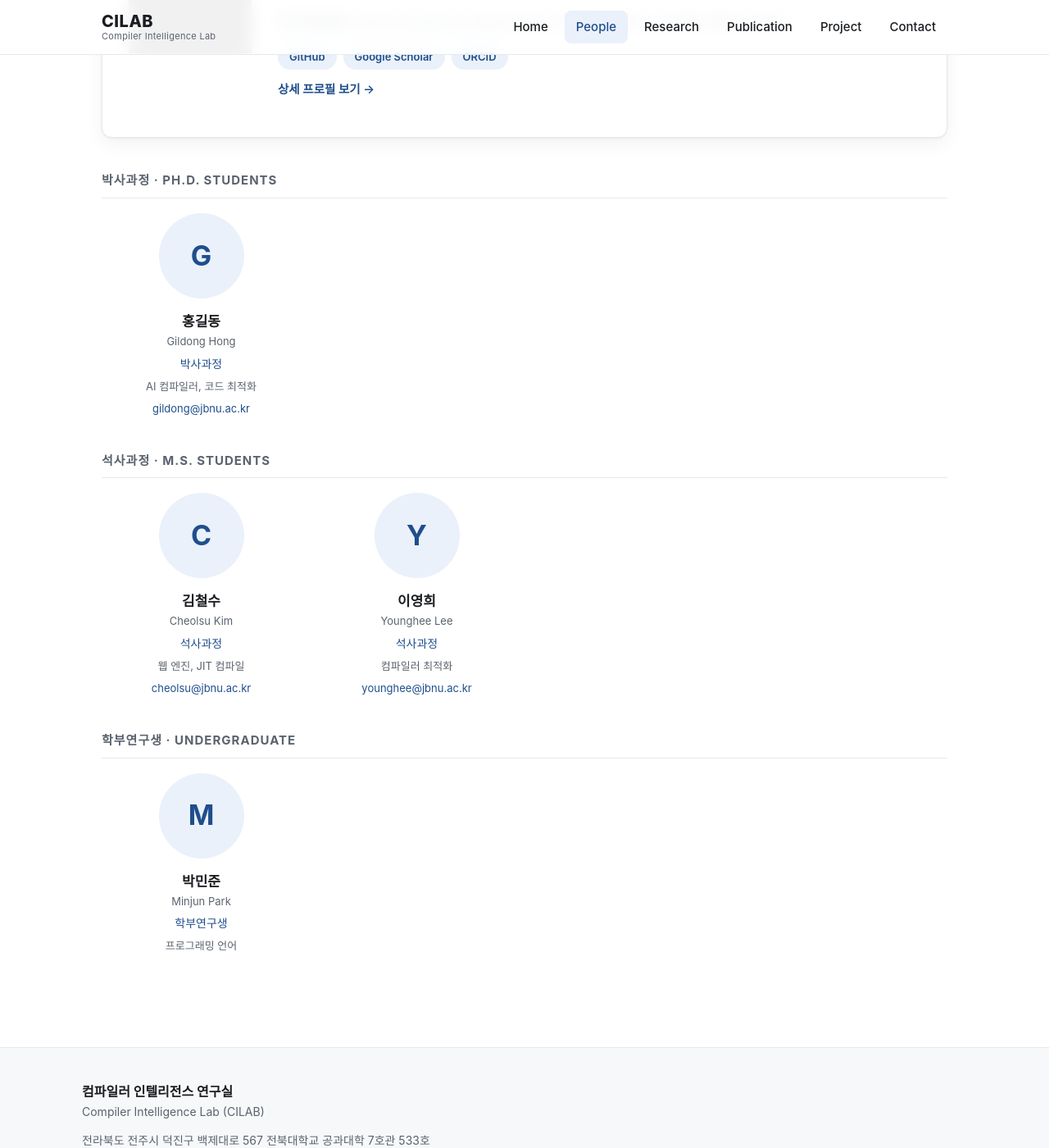
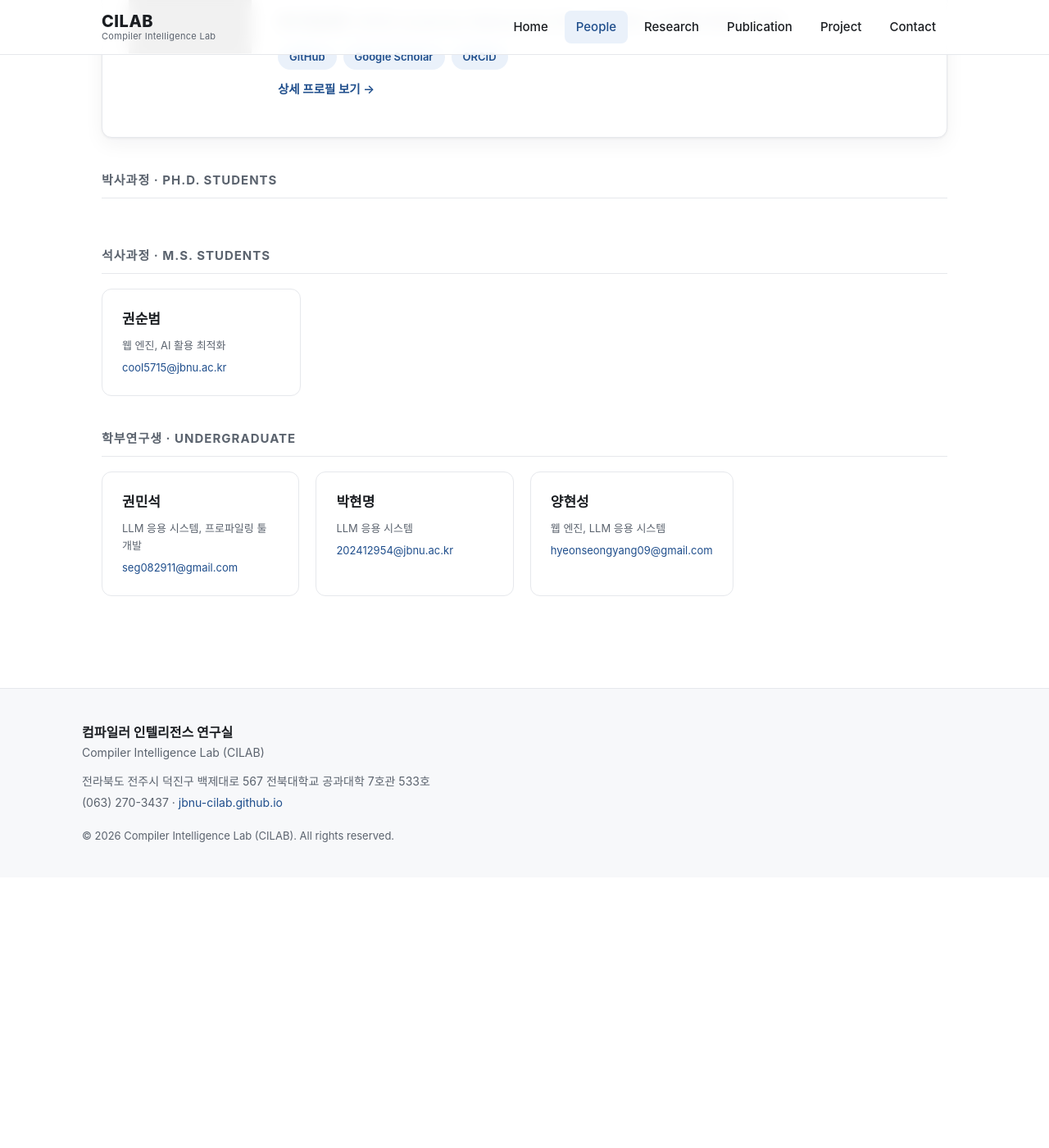
Before and after one commit to JBNU-CILAB/JBNU-CILAB.github.io, a Jekyll site: the page built from people.html, in a window 1280 px wide and 1400 px high, scrolled down 609 px. Shown: the whole window at 82% size. Built offline with Jekyll 4.4.1, drawn with Linux system fonts in a browser that asks for light colours; some web fonts are replaced; after the commit the page ends 1679 px from its top, so only the background shows below that; grey boxes are pictures that could not be loaded.

Commit message:
Fill in real student roster on People page
- Replace placeholder members with actual M.S. and undergrad students
- Remove student photos and role labels; show name/interests/email only
- Keep Ph.D. section heading visible while empty
- Restyle member cards as bordered cards (no avatar)

```diff
--- a/_data/members.yml
+++ b/_data/members.yml
@@ -1,49 +1,45 @@
 # ── 연구실 멤버 ────────────────────────────────────
 # 멤버를 추가하려면 아래 형식으로 항목을 복사해 붙여넣으세요.
-# photo: assets/img/members/ 폴더에 이미지를 넣고 파일명만 적으면 됩니다.
-#        (사진이 없으면 자동으로 이니셜 아바타가 표시됩니다)
 # group: phd / ms / undergrad / alumni 중 하나 (표시 구역이 나뉩니다)
+# name_en: 비워두면 영문명 줄이 표시되지 않습니다.
 
 # ── 박사과정 ──
-- name_ko: "홍길동"
-  name_en: "Gildong Hong"
-  group: phd
-  role: "박사과정"
-  email: "gildong@jbnu.ac.kr"
-  photo: ""
-  interests: "AI 컴파일러, 코드 최적화"
+# (현재 없음 — 추가 시 아래 형식 사용)
+# - name_ko: "이름"
+#   name_en: ""
+#   group: phd
+#   email: ""
+#   interests: ""
 
 # ── 석사과정 ──
-- name_ko: "김철수"
-  name_en: "Cheolsu Kim"
+- name_ko: "권순범"
+  name_en: ""
   group: ms
-  role: "석사과정"
-  email: "cheolsu@jbnu.ac.kr"
-  photo: ""
-  interests: "웹 엔진, JIT 컴파일"
-
-- name_ko: "이영희"
-  name_en: "Younghee Lee"
-  group: ms
-  role: "석사과정"
-  email: "younghee@jbnu.ac.kr"
-  photo: ""
-  interests: "컴파일러 최적화"
+  email: "cool5715@jbnu.ac.kr"
+  interests: "웹 엔진, AI 활용 최적화"
 
 # ── 학부연구생 ──
-- name_ko: "박민준"
-  name_en: "Minjun Park"
+- name_ko: "권민석"
+  name_en: ""
   group: undergrad
-  role: "학부연구생"
-  email: ""
-  photo: ""
-  interests: "프로그래밍 언어"
+  email: "seg082911@gmail.com"
+  interests: "LLM 응용 시스템, 프로파일링 툴 개발"
+
+- name_ko: "박현명"
+  name_en: ""
+  group: undergrad
+  email: "202412954@jbnu.ac.kr"
+  interests: "LLM 응용 시스템"
+
+- name_ko: "양현성"
+  name_en: ""
+  group: undergrad
+  email: "hyeonseongyang09@gmail.com"
+  interests: "웹 엔진, LLM 응용 시스템"
 
 # ── 졸업생 (Alumni) ──
 # - name_ko: "졸업생 이름"
 #   name_en: "Alumni Name"
 #   group: alumni
-#   role: "석사 졸업 (2025)"
 #   email: ""
-#   photo: ""
 #   interests: "현재 소속: OO기업"
--- a/assets/css/style.css
+++ b/assets/css/style.css
@@ -133,22 +133,13 @@ h2.section-title { font-size: 26px; margin: 0 0 28px; letter-spacing: -.3px; }
   margin: 40px 0 18px; padding-bottom: 8px; border-bottom: 1px solid var(--line);
 }
 .member {
-  display: flex; flex-direction: column; align-items: center; text-align: center;
-}
-.member .avatar {
-  width: 104px; height: 104px; border-radius: 50%; object-fit: cover;
-  margin-bottom: 14px; border: 1px solid var(--line);
-}
-.member .avatar-fallback {
-  width: 104px; height: 104px; border-radius: 50%;
-  display: flex; align-items: center; justify-content: center;
-  font-size: 34px; font-weight: 700; color: var(--accent);
-  background: var(--accent-soft); margin-bottom: 14px;
+  display: flex; flex-direction: column; align-items: flex-start;
+  background: var(--bg); border: 1px solid var(--line);
+  border-radius: var(--radius); padding: 22px 24px;
 }
 .member .m-name { font-weight: 700; font-size: 17px; }
 .member .m-name-en { color: var(--text-muted); font-size: 13px; }
-.member .m-role { color: var(--accent); font-size: 14px; margin-top: 4px; }
-.member .m-interest { color: var(--text-muted); font-size: 13px; margin-top: 6px; }
+.member .m-interest { color: var(--text-muted); font-size: 13px; margin-top: 8px; }
 .member .m-email { font-size: 13px; margin-top: 6px; }
 
 /* PI (교수) 강조 카드 */
--- a/people.html
+++ b/people.html
@@ -48,20 +48,13 @@ permalink: /people/
     {% assign labels = "박사과정 · Ph.D. Students,석사과정 · M.S. Students,학부연구생 · Undergraduate,졸업생 · Alumni" | split: "," %}
     {% for g in groups %}
       {% assign members = site.data.members | where: "group", g %}
-      {% if members.size > 0 %}
+      {% if members.size > 0 or g == "phd" %}
         <div class="group-title">{{ labels[forloop.index0] }}</div>
         <div class="grid grid-4">
           {% for m in members %}
           <div class="member">
-            {% if m.photo and m.photo != "" %}
-              <img class="avatar" src="{{ '/assets/img/members/' | append: m.photo | relative_url }}" alt="{{ m.name_ko }}"
-                   onerror="this.outerHTML='<div class=\'avatar-fallback\'>{{ m.name_en | slice: 0 }}</div>'">
-            {% else %}
-              <div class="avatar-fallback">{{ m.name_en | slice: 0 }}</div>
-            {% endif %}
             <div class="m-name">{{ m.name_ko }}</div>
-            <div class="m-name-en">{{ m.name_en }}</div>
-            <div class="m-role">{{ m.role }}</div>
+            {% if m.name_en and m.name_en != "" %}<div class="m-name-en">{{ m.name_en }}</div>{% endif %}
             {% if m.interests %}<div class="m-interest">{{ m.interests }}</div>{% endif %}
             {% if m.email and m.email != "" %}<div class="m-email">{% include email.html address=m.email %}</div>{% endif %}
           </div>
```
